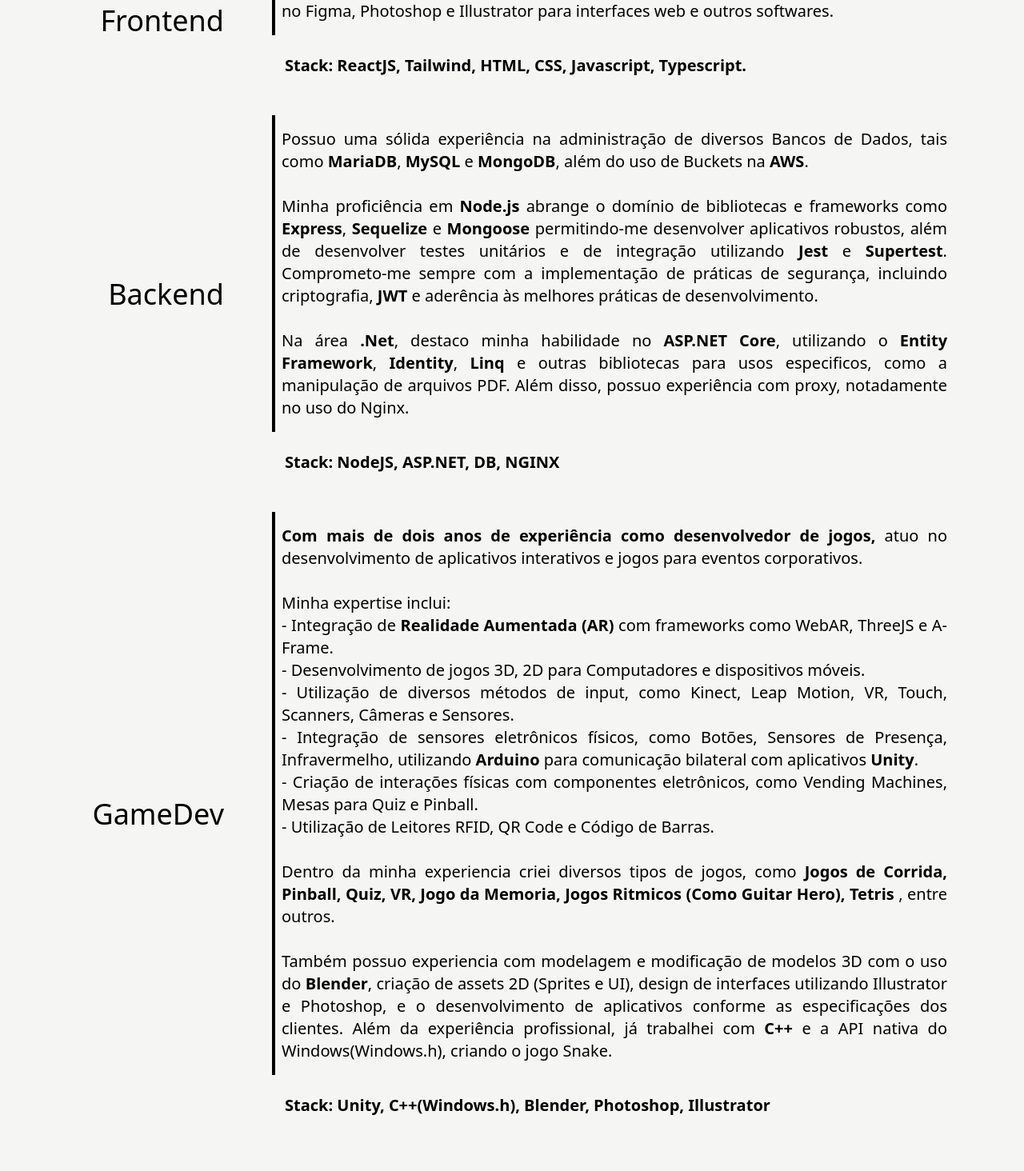
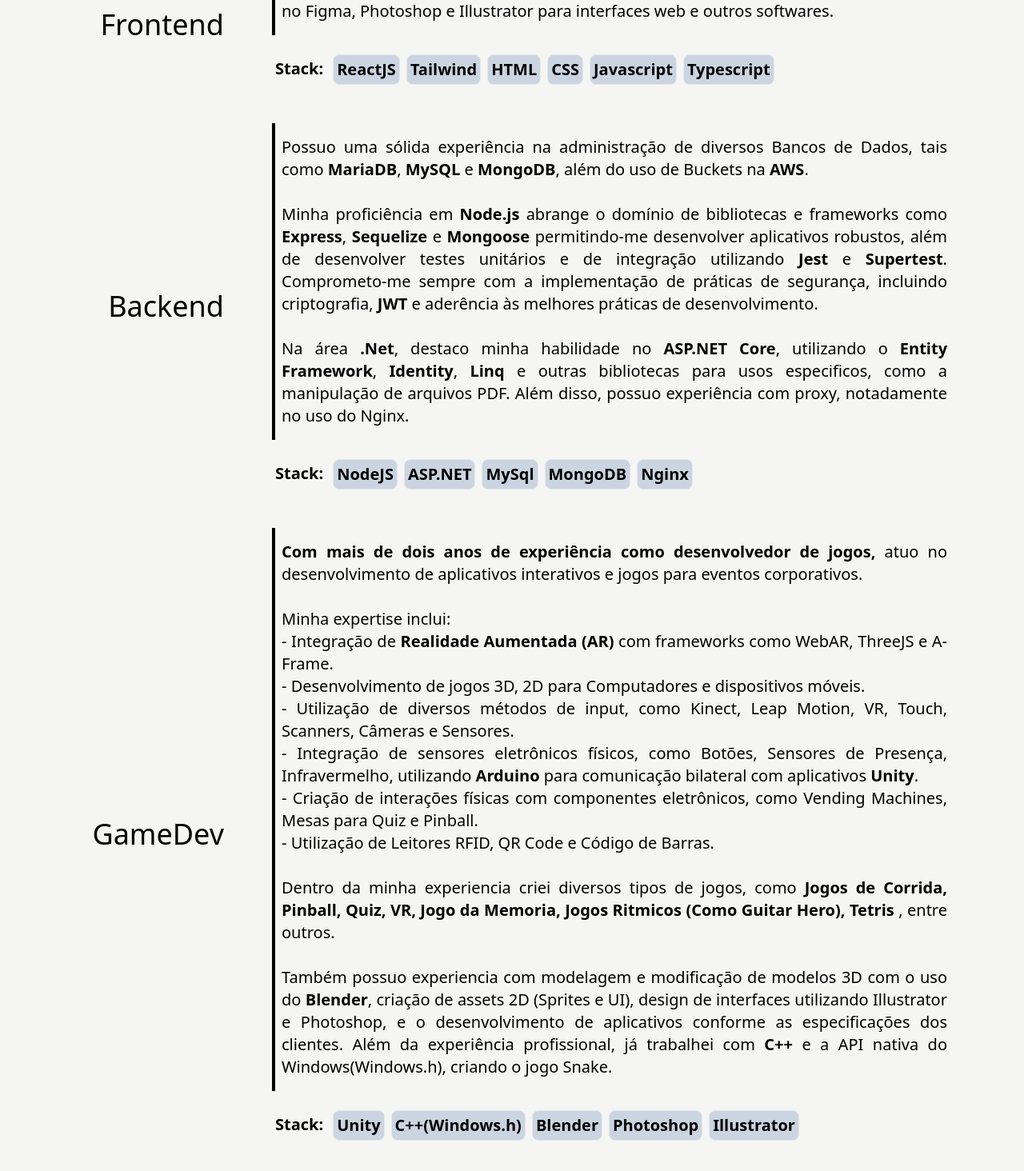
Before and after one commit to Kauan231/Portfolio, a React (Vite) app in the folder portfolio/: page / in a window 1280 px wide. Shown: the part 1306-2770 px from the top of the page at 80% size. Built offline with nearby package versions, Linux system fonts and the light colour scheme.

Commit message:
Add Animations

```diff
--- a/portfolio/src/components/About.jsx
+++ b/portfolio/src/components/About.jsx
@@ -9,7 +9,7 @@
                 </div>
                 <div className="col-span-1 mt-8 md:mt-0">
                     <span className="md:text-[3vw] text-[6vw] underline-offset-4 underline font-semibold">Sobre</span>
-                    <p className="lg:text-[1.4vw] mt-4 md:font-thin ">
+                    <p className="font-thin lg:text-2xl mt-4">
                     Tenho mais de dois anos de experiência atuando no ramo de interatividade para eventos utilizando Unity e .Net porém também trabalhando com Backend e Frontend Web em NodeJS.
                 Além dessas tecnologias citadas, tenho experiência com: C++, C#, Javascript, Python, SQL(MariaDB, MySql), NoSQL(MongoDB), React, HTML, CSS, AWS e Nginx.
                 Trabalho bem com: Blender, Photoshop, Premiere, Illustrator e Figma.
--- a/portfolio/src/components/Backend.jsx
+++ b/portfolio/src/components/Backend.jsx
@@ -18,7 +18,14 @@
 
                     </aside>
                     <br></br>
-                    <span className="lg:text-xl text-justify font-semibold p-4"> Stack: NodeJS, ASP.NET, DB, NGINX</span>
+                    <div className="spacing gap-2 flex flex-wrap">
+                        <span className="lg:text-xl text-justify font-semibold p-1 ">Stack:</span>
+                        <span className="lg:text-xl text-justify font-semibold p-1 bg-slate-300 border rounded-lg hover:bg-opacity-50">NodeJS</span>
+                        <span className="lg:text-xl text-justify font-semibold p-1 bg-slate-300 border rounded-lg hover:bg-opacity-50">ASP.NET</span>
+                        <span className="lg:text-xl text-justify font-semibold p-1 bg-slate-300 border rounded-lg hover:bg-opacity-50">MySql</span>
+                        <span className="lg:text-xl text-justify font-semibold p-1 bg-slate-300 border rounded-lg hover:bg-opacity-50">MongoDB</span>
+                        <span className="lg:text-xl text-justify font-semibold p-1 bg-slate-300 border rounded-lg hover:bg-opacity-50">Nginx</span>
+                    </div>
                 </div>
 
 
--- a/portfolio/src/components/Contact.jsx
+++ b/portfolio/src/components/Contact.jsx
@@ -5,14 +5,14 @@
 export default function Contato() {
     return (
         <>
-        <div className="bg-stone-200" id="contato">
+        <div className="bg-stone-200 pb-auto" id="contato">
             <div className='flex justify-center align-middle pt-12'>
                 <span className='font-semibold lg:text-[3vw] text-[6vw] text-center underline underline-offset-8'>Contato</span>
             </div>
             <div className="grid grid-cols-3 pb-12">
                 <div className="justify-center align-middle pt-12">
                     <a href="mailto:kauanramos03@outlook.com">
-                        <MdOutlineEmail className="w-full h-[12vh]"/>
+                        <MdOutlineEmail className="w-full h-[12vh] hover:scale-150 transform transition duration-y"/>
                         <div className='flex justify-center align-middle pt-2'>
                             <span className='font-semibold lg:text-[1.5vw] text-2xl text-center'>E-mail</span>
                         </div>
@@ -21,7 +21,7 @@
 
                 <div className="justify-center align-middle pt-12">
                     <a href="https://wa.me/5513991492006">
-                        <FaWhatsapp className="w-full h-[12vh]"/>
+                        <FaWhatsapp className="w-full h-[12vh] hover:scale-150 transform transition duration-y"/>
                         <div className='flex justify-center align-middle pt-2'>
                             <span className='font-semibold lg:text-[1.5vw] text-2xl text-center'>Whatsapp</span>
                         </div>
@@ -30,7 +30,7 @@
 
                 <div className="justify-center align-middle pt-12">
                     <a href="https://www.linkedin.com/in/kauan-ramos/">
-                        <FaLinkedin className="w-full h-[12vh]"/>
+                        <FaLinkedin className="w-full h-[12vh] hover:scale-150 transform transition duration-y"/>
                         <div className='flex justify-center align-middle pt-2'>
                             <span className='font-semibold lg:text-[1.5vw] text-2xl text-center'>LinkedIn</span>
                         </div>
--- a/portfolio/src/components/Frontend.jsx
+++ b/portfolio/src/components/Frontend.jsx
@@ -1,17 +1,24 @@
+
 export default function Frontend(){
     return (
         <>
-            <div className="h-auto w-full justify-center items-center lg:grid lg:grid-cols-4 mt-12">
+            <div className="h-auto w-full justify-center items-center lg:grid lg:grid-cols-4 mt-12 Hero" id="Hero" >
                 <span className="lg:text-4xl text-xl col-span-1 p-10 underline underline-offset-4 lg:no-underline lg:text-right">Frontend </span>
                 <div className="col-span-3 lg:ml-5 ">
                     <aside className="lg:text-xl text-justify lg:pr-24 lg:border-black border-l-4 lg:pl-2 p-4">
                     Tenho experiência com <b>ReactJS</b> e <b>Tailwind</b>, além de experiência aplicando designs feitos no Figma, Photoshop e Illustrator para interfaces web e outros softwares.
                     </aside>
                     <br></br>
-                    <span className="lg:text-xl text-justify font-semibold p-4 "> Stack: ReactJS, Tailwind, HTML, CSS, Javascript, Typescript.</span>
+                    <div className="spacing gap-2 flex flex-wrap">
+                        <span className="lg:text-xl text-justify font-semibold p-1 ">Stack:</span>
+                        <span className="lg:text-xl text-justify font-semibold p-1 bg-slate-300 border rounded-lg hover:bg-opacity-50 duration-500">ReactJS</span>
+                        <span className="lg:text-xl text-justify font-semibold p-1 bg-slate-300 border rounded-lg hover:bg-opacity-50 duration-500">Tailwind</span>
+                        <span className="lg:text-xl text-justify font-semibold p-1 bg-slate-300 border rounded-lg hover:bg-opacity-50 duration-500">HTML</span>
+                        <span className="lg:text-xl text-justify font-semibold p-1 bg-slate-300 border rounded-lg hover:bg-opacity-50 duration-500">CSS</span>
+                        <span className="lg:text-xl text-justify font-semibold p-1 bg-slate-300 border rounded-lg hover:bg-opacity-50 duration-500">Javascript</span>
+                        <span className="lg:text-xl text-justify font-semibold p-1 bg-slate-300 border rounded-lg hover:bg-opacity-50 duration-500">Typescript</span>
+                    </div>
                 </div>
-
-
             </div>
         </>
     )
--- a/portfolio/src/components/Gamedev.jsx
+++ b/portfolio/src/components/Gamedev.jsx
@@ -24,7 +24,14 @@
                     Além da experiência profissional, já trabalhei com <b>C++</b> e a API nativa do Windows(Windows.h), criando o jogo Snake.
                     </aside>
                     <br></br>
-                    <span className="lg:text-xl text-justify font-semibold p-4"> Stack: Unity, C++(Windows.h), Blender, Photoshop, Illustrator</span>
+                    <div className="spacing gap-2 flex flex-wrap">
+                        <span className="lg:text-xl text-justify font-semibold p-1 ">Stack:</span>
+                        <span className="lg:text-xl text-justify font-semibold p-1 bg-slate-300 border rounded-lg hover:bg-opacity-50">Unity</span>
+                        <span className="lg:text-xl text-justify font-semibold p-1 bg-slate-300 border rounded-lg hover:bg-opacity-50">C++(Windows.h)</span>
+                        <span className="lg:text-xl text-justify font-semibold p-1 bg-slate-300 border rounded-lg hover:bg-opacity-50">Blender</span>
+                        <span className="lg:text-xl text-justify font-semibold p-1 bg-slate-300 border rounded-lg hover:bg-opacity-50">Photoshop</span>
+                        <span className="lg:text-xl text-justify font-semibold p-1 bg-slate-300 border rounded-lg hover:bg-opacity-50">Illustrator</span>
+                    </div>
                 </div>
 
             </div>
--- a/portfolio/src/components/Hero.jsx
+++ b/portfolio/src/components/Hero.jsx
@@ -29,7 +29,7 @@
                          />
                         </h1>
                     </div>
-                    <button className='pt-4 ' onClick={
+                    <button className='pt-4 hover:translate-y-1 delay-75' onClick={
                         (e) => {
                             e.preventDefault();
                             const link = document.createElement('a');
--- a/portfolio/src/components/Projetos.jsx
+++ b/portfolio/src/components/Projetos.jsx
@@ -5,14 +5,14 @@
 
 function Card({Title, Description, Image, Link}) {
     return (
-        <div className='flex flex-col p-5 h-auto bg-gray-300 m-5 rounded-[5vh]'>
+        <div className='flex flex-col p-5 h-auto bg-gray-300 m-5 rounded-[5vh] shadow-gray-400 shadow-[10px_10px_4px_0px]'>
             <div style={{backgroundImage: "url('" + Image + "')"}} className='h-[50vh]  w-full bg-cover rounded-[2vh]'></div>
             <div className='p-10 w-full mb-auto'>
                 <span className='font-semibold text-2xl underline underline-offset-2'>{Title}</span>
                 <p className='mt-5 text-lg font-medium'>{Description}</p>
 
             </div>
-            <a href={Link} className='bg-gray-900 mt-5 rounded-2xl text-center p-3 w-full'>
+            <a href={Link} className='bg-gray-900 mt-5 rounded-2xl text-center p-3 w-full hover:-rotate-2 duration-500'>
                 <span className='text-white font-extrathin text-2xl'>Ver no Github</span>
             </a>
         </div>
```
Also changed, not shown: portfolio/src/components/Header.jsx (+5 -5 lines).
